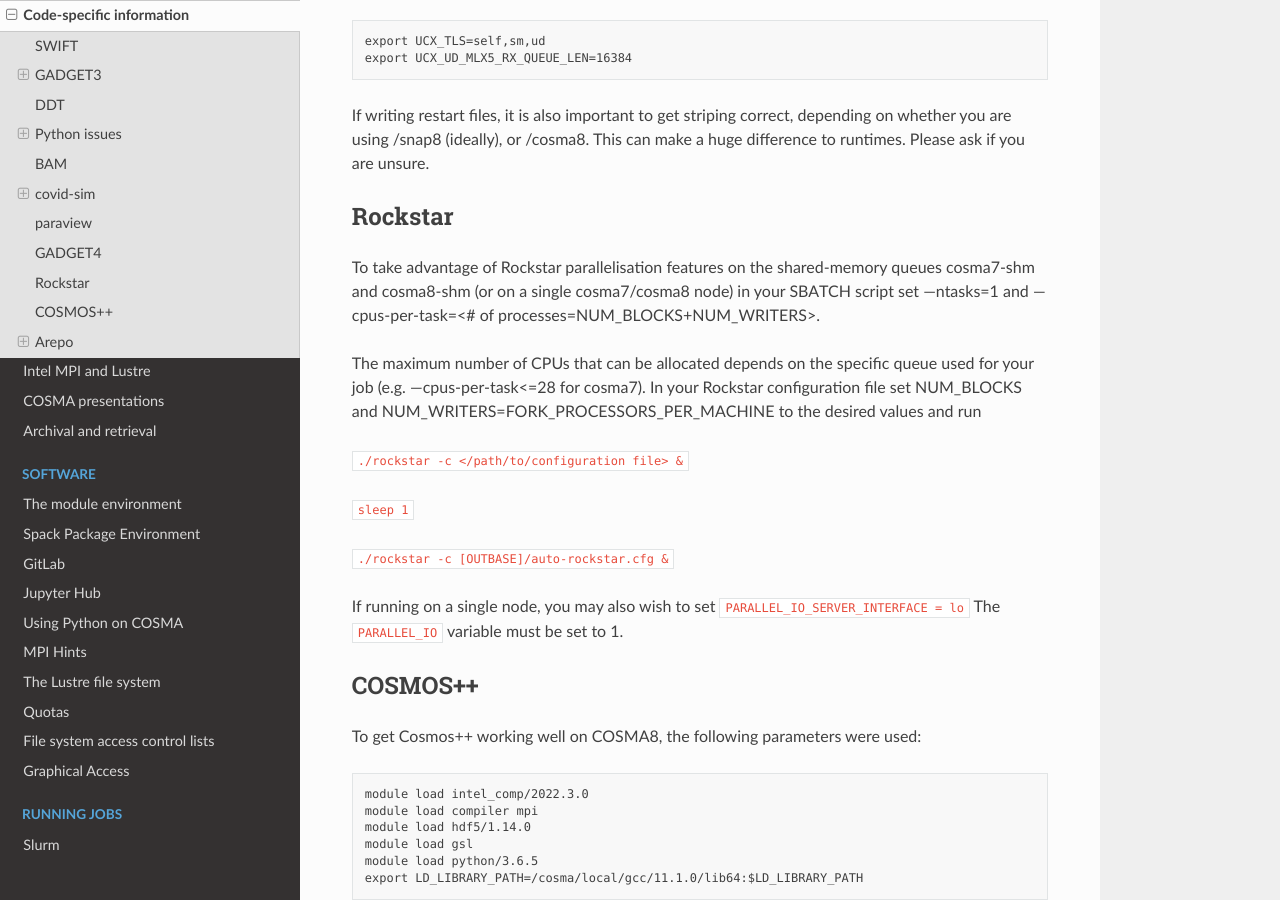
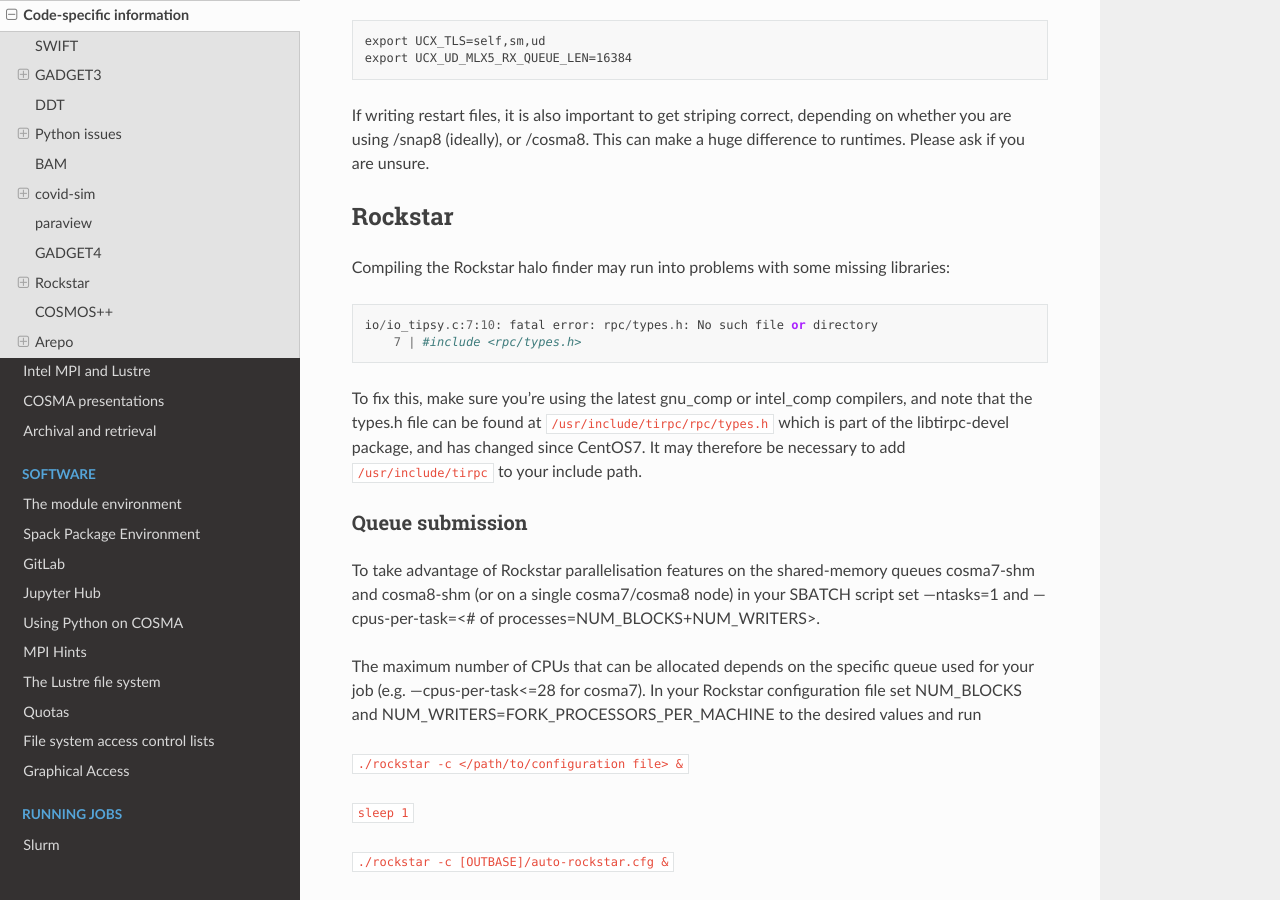
Before and after one commit to agb32/cosmadoc, a Sphinx documentation site: the page built from docs/source/issues.md, in a window 1280 px wide and 900 px high, scrolled down 7239 px. Built offline with Sphinx 7.4.7 and the Read the Docs theme 2.0.0, drawn with Linux system fonts in a browser that asks for light colours.

Commit message:
updated rockstar info

````diff
--- a/docs/source/issues.md
+++ b/docs/source/issues.md
@@ -277,6 +277,18 @@
 
 ## Rockstar
 
+Compiling the Rockstar halo finder may run into problems with some missing libraries:
+
+```
+io/io_tipsy.c:7:10: fatal error: rpc/types.h: No such file or directory
+    7 | #include <rpc/types.h>
+```
+
+To fix this, make sure you're using the latest gnu_comp or intel_comp compilers, and note that the types.h file can be found at `/usr/include/tirpc/rpc/types.h` which is part of the libtirpc-devel package, and has changed since CentOS7.  It may therefore be necessary to add `/usr/include/tirpc` to your include path.
+
+### Queue submission
+
+
 To take advantage of Rockstar parallelisation features on the shared-memory queues cosma7-shm and cosma8-shm (or on a single cosma7/cosma8
 node) in your SBATCH script set —ntasks=1 and —cpus-per-task=<# of processes=NUM_BLOCKS+NUM_WRITERS>.
 
````
